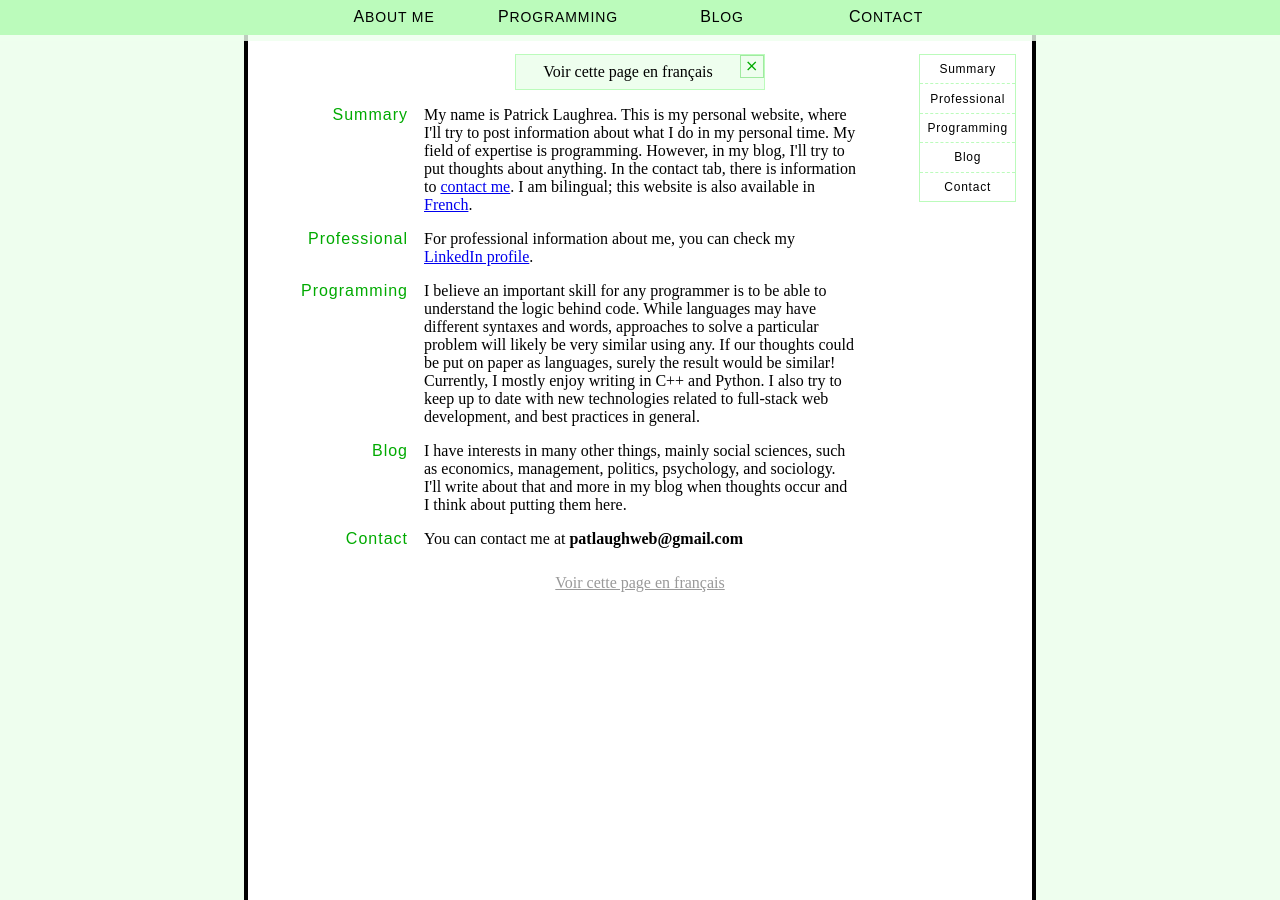
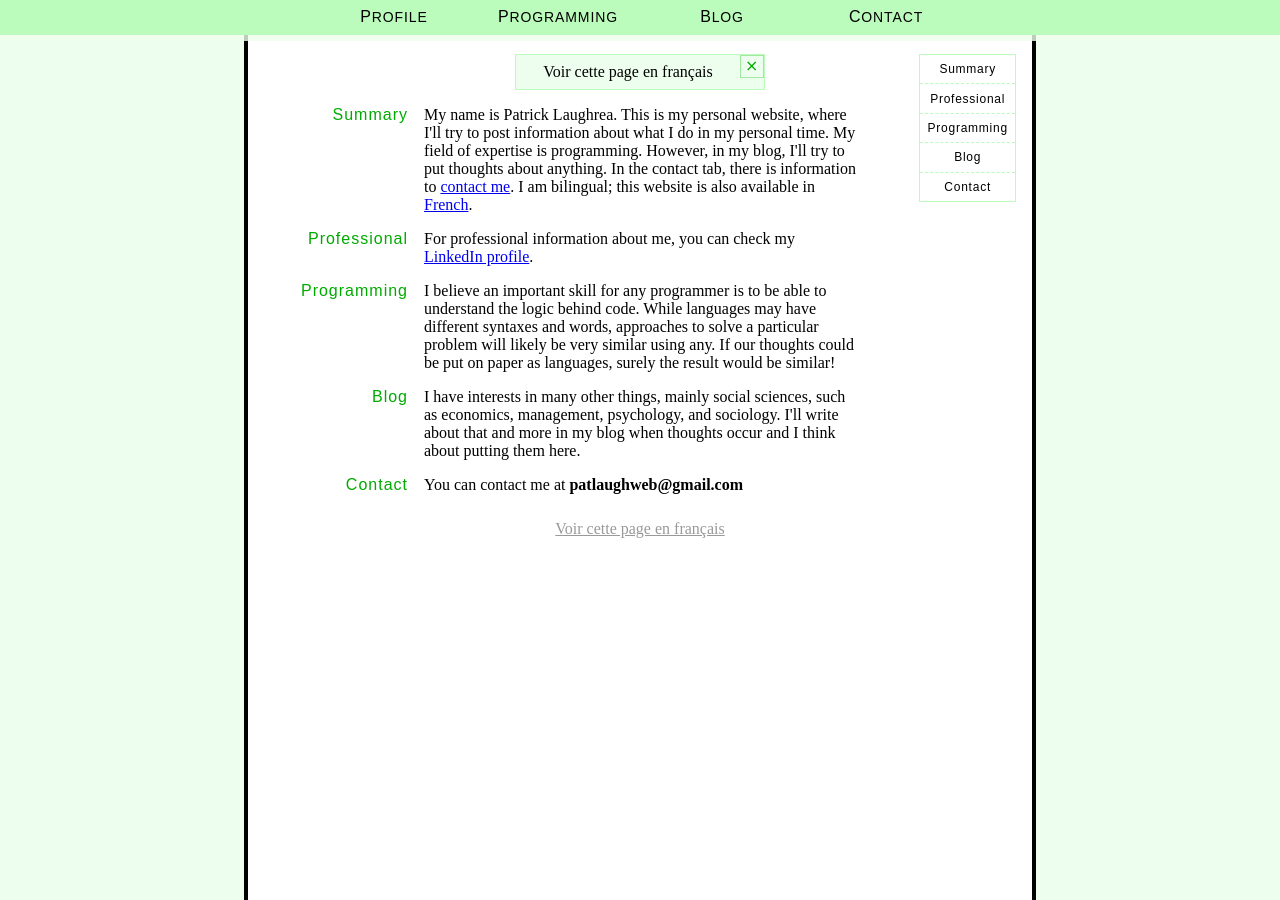
Before and after one commit to Pat-Laugh/pat-laugh.github.io, a Jekyll site: the page built from en/index.html, in a window 1280 px wide. Built offline with Jekyll 4.4.1, drawn with Linux system fonts in a browser that asks for light colours.

Commit message:
/t524/c03 Various changes

```diff
--- a/_layouts/en/default.html
+++ b/_layouts/en/default.html
@@ -5,7 +5,7 @@ info_box_lang: Voir cette page en français
 lang_main: en
 lang_other: fr
 top_menu:
- -  About me
+ -  Profile
  -  Programming
  -  Blog
  -  Contact
--- a/en/contact.html
+++ b/en/contact.html
@@ -8,7 +8,6 @@ quick_list:
  -  Email
  -  GitHub
  -  LinkedIn
- -  Stack Overflow
  -  Note to recruiters
 content_list:
  - >
@@ -18,8 +17,6 @@ content_list:
  - >
     I'm on <a href="https://www.linkedin.com/in/pat-laugh">LinkedIn</a>.
  - >
-    I'm on <a href="https://stackoverflow.com/users/6642307/pat-laugh?tab=profile">Stack Overflow</a>.
- - >
     If you wish to call me, I'd appreciate that you <b>first send me an
     email or text message to agree on a time for a call</b>. This will
     ensure that I respond to your call.<br>Otherwise, it will likely end up in
--- a/en/index.html
+++ b/en/index.html
@@ -1,9 +1,9 @@
 ---
 layout: en/default
-title: About me
+title: Profile
 link:
 permalink: /en/
-redirect_from: [/, /en/about-me, /en/about_me, /about-me, /about_me, /en/profil]
+redirect_from: [/, /en/about-me, /en/about_me, /about-me, /about_me, /en/profil, /profile, /en/profile]
 quick_list:
  -  Summary
  -  Professional
@@ -33,12 +33,9 @@ content_list:
     syntaxes and words, approaches to solve a particular problem will likely
     be very similar using any. If our
     thoughts could be put on paper as languages, surely the result would be similar!
-    <br>
-    Currently, I mostly enjoy writing in C++ and Python. I also try to keep up to date with
-    new technologies related to full-stack web development, and best practices in general.
  - >
     I have interests in many other things, mainly social sciences, such as
-    economics, management, politics, psychology, and sociology.
+    economics, management, psychology, and sociology.
     I'll write about that and more in my blog when thoughts occur and I
     think about putting them here.
  - >
--- a/fr/contact.html
+++ b/fr/contact.html
@@ -7,7 +7,6 @@ quick_list:
  -  Email
  -  GitHub
  -  LinkedIn
- -  Stack Overflow
  -  Note aux recruteurs
 content_list:
  - >
@@ -18,8 +17,6 @@ content_list:
  - >
     Je suis sur <a href="https://www.linkedin.com/in/pat-laugh/fr">LinkedIn</a>.
  - >
-    Je suis sur <a href="https://stackoverflow.com/users/6642307/pat-laugh?tab=profile">Stack Overflow</a>.
- - >
     Si vous voulez m'appeler, s.-v.-p. <b>envoyez-moi
     d'abord un email ou un message texte afin que nous nous entendions quand
     faire un appel</b>. Cela assurera que je réponde à votre appel.<br>Sinon, il
--- a/fr/index.html
+++ b/fr/index.html
@@ -36,13 +36,9 @@ content_list:
     problème seront néanmois sûrement similaires peu importe le langage. Si nous
     pouvions aisément mettre sur papier nos pensées telles des langages, nous apercevrions
     sans doute un résultat similaire&nbsp;!
-    <br>
-    Présentement, j'apprécie principalement programmer en C++ et Python.
-    J'essaie aussi de rester à jour avec les technologies reliées au
-    développement web, ainsi que les meilleures pratiques.
  - >
     J'ai plusieurs autres intérêts, principalement dans les
-    sciences humaines, comme l'économie, la gestion, la politique, la psychologie
+    sciences humaines, comme l'économie, la gestion, la psychologie
     et la sociologie. J'écrirai sur de tels sujets, et autres, lorsque des
     pensées me viendront à l'esprit et que je songerai à les placer ici.
  - >
```
